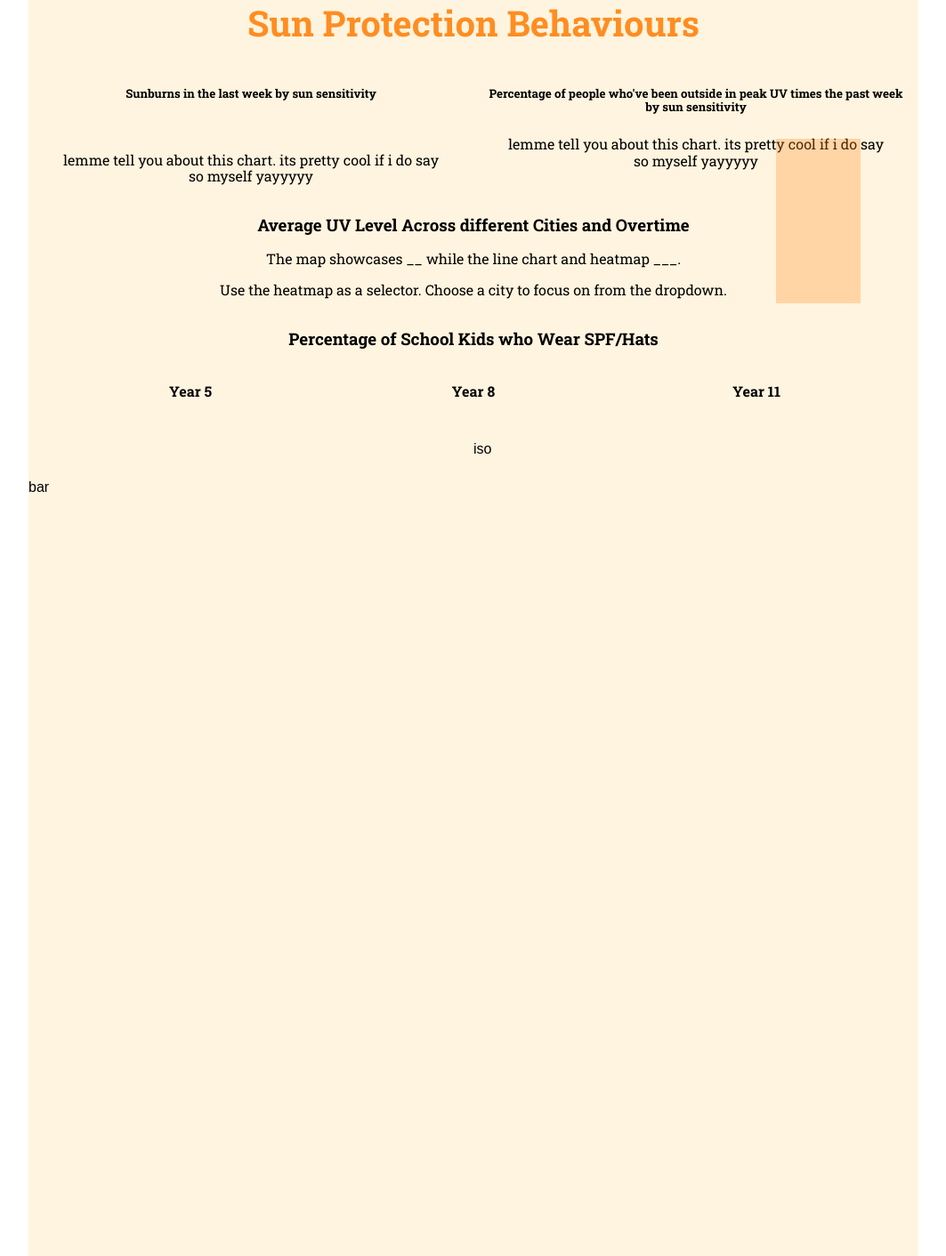
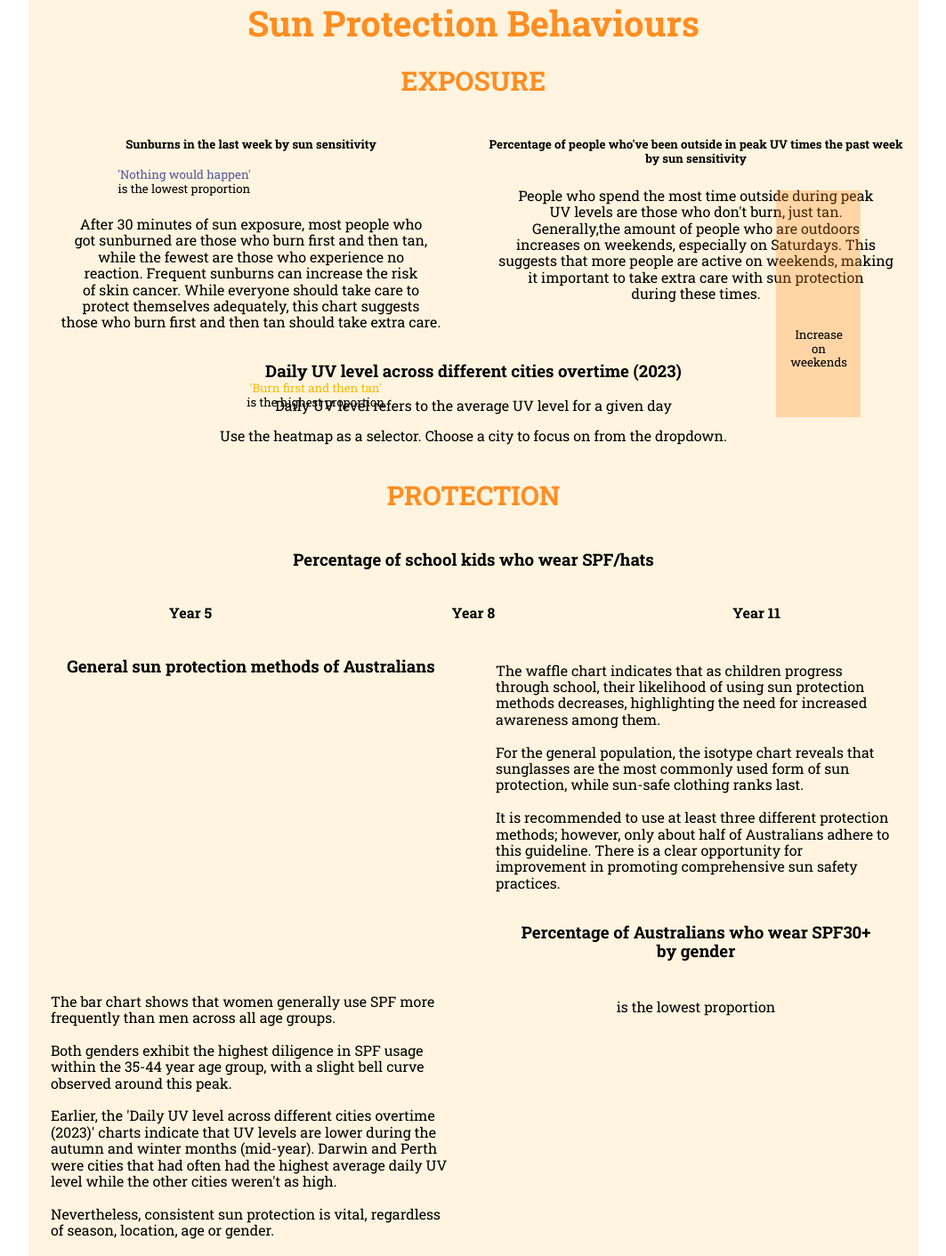
Before and after one commit to aleeeliz/a2_vis, a plain HTML site: page index.html in a window 1280 px wide. Shown: the part 24-1436 px from the top of the page at 89% size, without its empty margins (108-1171 px from the left). Drawn offline with nearby package versions, Linux system fonts and the light colour scheme; a script that the page names is missing.

Commit message:
added text

```diff
--- a/bar.vg.json
+++ b/bar.vg.json
@@ -1,6 +1,6 @@
 {
   "$schema": "https://vega.github.io/schema/vega-lite/v5.json",
-  "width": 400,
+  "width": 435,
   "height": 300,
   "data": {
     "url": "https://raw.githubusercontent.com/aleeeliz/hw_w10/refs/heads/main/data3.csv"
@@ -23,7 +23,7 @@
   ],
   "mark": "bar",
   "encoding": {
-    "x": {"field": "age", "type": "nominal", "title": "Age group"},
+    "x": {"field": "age", "type": "nominal", "title": "Age group", "axis":{"labelAngle":0}},
     "y": {
       "field": "spf",
       "type": "quantitative",
--- a/donut.vg.json
+++ b/donut.vg.json
@@ -1,7 +1,7 @@
 {
   "$schema": "https://vega.github.io/schema/vega-lite/v5.json",
   "width": 200,
-  "height": 200,
+  "height": 250,
   "data": {
     "url": "https://raw.githubusercontent.com/aleeeliz/a2_vis/refs/heads/main/sunburn_sensitivity.csv"
   },
--- a/index.html
+++ b/index.html
@@ -31,15 +31,34 @@
                     <h1> Sun Protection Behaviours </h1>
                 </div>
 
+                <div class="pure-u-1">
+                    <h2> EXPOSURE  </h2>
+                </div>
+
                 <div class="pure-u-1-2">
                     <div>
-                        <h5 class="donut-heading"> Sunburns in the last week by sun sensitivity </h5>
+                        <h5> Sunburns in the last week by sun sensitivity </h5>
                     </div>
                     <div id='donut' class="container-donut">
                     </div>
+                    <div class="donut-annotation-1">
+                        <p> <span style="color: #f7bc00;">'Burn first and then tan'</span> <br>
+                            is the highest proportion</p>
+                    </div>
+                    <div class="donut-annotation-2">
+                        <p> <span style="color: #53579c;">'Nothing would happen'</span> <br>
+                            is the lowest proportion</p>
+                    </div>
                     <div class="text-donut">
                         <p>
-                            lemme tell you about this chart. its pretty cool if i do say <br> so myself yayyyyy
+                            After 30 minutes of sun exposure, most people who <br>
+                            got sunburned are those who burn first and then tan, <br>
+                            while the fewest are those who experience no <br>
+                            reaction. Frequent sunburns can increase the risk <br>
+                            of skin cancer. While everyone should take care to <br>
+                            protect themselves adequately, this chart suggests <br>
+                             those who burn first and then tan should take extra care. <br>
+
                         </p>
                     </div>
                 </div>
@@ -53,18 +72,27 @@
                     </div>
                     <div class="square-line">
                     </div>
+                    <div class="line-annotation-1">
+                        <p> Increase <br> on <br> weekends </p>
+                    </div>
                     <div class="text-line">
                         <p>
-                            lemme tell you about this chart. its pretty cool if i do say <br> so myself yayyyyy
+                            People who spend the most time outside during peak <br>
+                            UV levels are those who don't burn, just tan. <br>
+                            Generally,the amount of people who are outdoors <br>
+                            increases on weekends, especially on Saturdays. This <br>
+                            suggests that more people are active on weekends, making <br>
+                             it important to take extra care with sun protection <br>
+                             during these times.
                         </p>
                     </div>
                 </div>
 
                 <div class="pure-u-1">
-                    <h3 class="donut-heading"> Average UV Level Across different Cities and Overtime </h3>
+                    <h3> Daily UV level across different cities overtime (2023) </h3>
                     <div>
                         <p>
-                            The map showcases __ while the line chart and heatmap ___.
+                            Daily UV level refers to the average UV level for a given day
                         </p>
                     </div>
                     <div id="map_line_heat" class="container-map-line-heat">
@@ -77,7 +105,11 @@
                 </div>
 
                 <div class="pure-u-1">
-                    <h3 class="donut-heading"> Percentage of School Kids who Wear SPF/Hats </h3>
+                    <h2> PROTECTION  </h2>
+                </div>
+
+                <div class="pure-u-1">
+                    <h3> Percentage of school kids who wear SPF/hats </h3>
                     <div id="waffle" class="container-waffle">
                     </div>
                     <div class="pure-g">
@@ -94,23 +126,54 @@
                 </div>
 
                 <div class="pure-u-1-2">
+                    <h3> General sun protection methods of Australians </h3>
                     <div id='isotype' class="container-iso">
                     </div>
                 </div>
 
                 <div class="pure-u-1-2">
                     <div class="text-iso">
-                        iso
+                        <p class="iso-text-desc">
+                            The waffle chart indicates that as children progress through school,
+                            their likelihood of using sun protection methods decreases, highlighting
+                            the need for increased awareness among them. <br>
+                            <br>
+                            For the general population, the isotype chart reveals that sunglasses are
+                            the most commonly used form of sun protection, while sun-safe clothing ranks last. <br>
+                            <br>
+                            It is recommended to use at least three different protection methods; however,
+                            only about half of Australians adhere to this guideline. There is a clear
+                            opportunity for improvement in promoting comprehensive sun safety practices.
+                        </p>
                     </div>
                 </div>
 
                 <div class="pure-u-1-2">
                     <div class="text-bar">
-                        bar
+                        <p class="bar-text-desc">
+                            <br> <br>
+                            <br> <br>
+                            The bar chart shows that women generally use SPF more frequently than men across all age groups.
+                            <br> <br>
+                            Both genders exhibit the highest diligence in SPF usage within the 35-44 year age group,
+                            with a slight bell curve observed around this peak.
+                            <br> <br>
+                            Earlier, the 'Daily UV level across different cities overtime (2023)' charts indicate that UV
+                            levels are lower during the autumn and winter months (mid-year). Darwin and Perth were cities
+                            that had often had the highest average daily UV level while the other cities weren't as high.
+                            <br> <br>
+                            Nevertheless, consistent sun protection is vital, regardless of season, location, age or gender.
+
+                        </p>
                     </div>
                 </div>
                 <div class="pure-u-1-2">
+                    <h3> Percentage of Australians who wear SPF30+ <br> by gender </h3>
                     <div id='bar' class="container-bar">
+                    </div>
+                    <div class="bar-annotation-1">
+                        <p> <br>
+                            is the lowest proportion</p>
                     </div>
                 </div>
 
--- a/map_line_heat.vg.json
+++ b/map_line_heat.vg.json
@@ -31,6 +31,7 @@
     {
       "hconcat": [
           {
+          "title": "Average daily UV level",
           "width": 450,
           "height": 325,
           "projection": {"type": "mercator"},
@@ -120,6 +121,7 @@
           ]
         },
         {
+          "title": "Daily UV level",
           "width": 450,
           "height": 325,
           "mark": "line",
--- a/style.css
+++ b/style.css
@@ -12,19 +12,34 @@
 
 .container-page{
   width: 1000px;
-  height: 2400px;
+  height: 3000px;
   position: relative;
   background-color: #fff4df;
 }
 
 .container-donut{
   margin-left: 30%;
+  position: relative;
   color: black;
 }
 
 .text-donut {
-  margin-top: 11.5%;
+  margin-top: 14.5%;
   color: black;
+}
+
+.donut-annotation-1{
+  position: absolute;
+  font-size: smaller;
+  top: 440px;
+  right: 600px;
+}
+
+.donut-annotation-2{
+  position: absolute;
+  font-size: smaller;
+  top: 200px;
+  left: 100px;
 }
 
 .container-line{
@@ -35,6 +50,13 @@
 .text-line {
   margin-top: 5%;
   color: black;
+}
+
+.line-annotation-1{
+  position: absolute;
+  font-size: smaller;
+  top: 380px;
+  right: 80px;
 }
 
 .container-map-line-heat{
@@ -77,17 +99,20 @@
   margin-top: 5%;
 }
 
-.top-right {
-    position: absolute;
-    top: 60px;
-    right: -70px;
-  }
 
 h1 {
     text-align: center;
     color: #ff8d21;
     font-size: 40px;
     font-family: "Roboto Slab";
+    margin-bottom: 0;
+}
+
+h2 {
+  text-align: center;
+  font-size: 30px;
+  font-family: "Roboto Slab";
+  color: #ff8d21;
 }
 
 h3{
@@ -110,12 +135,26 @@ p{
   font-family: "Roboto Slab";
 }
 
+.iso-text-desc{
+  margin-left: 5%;
+  margin-right: 5%;
+  text-align: left;
+  font-family: "Roboto Slab";
+}
+
+.bar-text-desc{
+  margin-left: 5%;
+  margin-right: 5%;
+  text-align: left;
+  font-family: "Roboto Slab";
+}
+
 .square-line {
-  height: 185px;
+  height: 255px;
   width: 95px;
   background-color: #ff8d21;
   position: absolute;
   opacity: 0.3;
-  top: 180px;
+  top: 238px;
   right: 65px;
 }
```
Also changed, not shown: line_chart_days.vg.json (+6 -4 lines).
